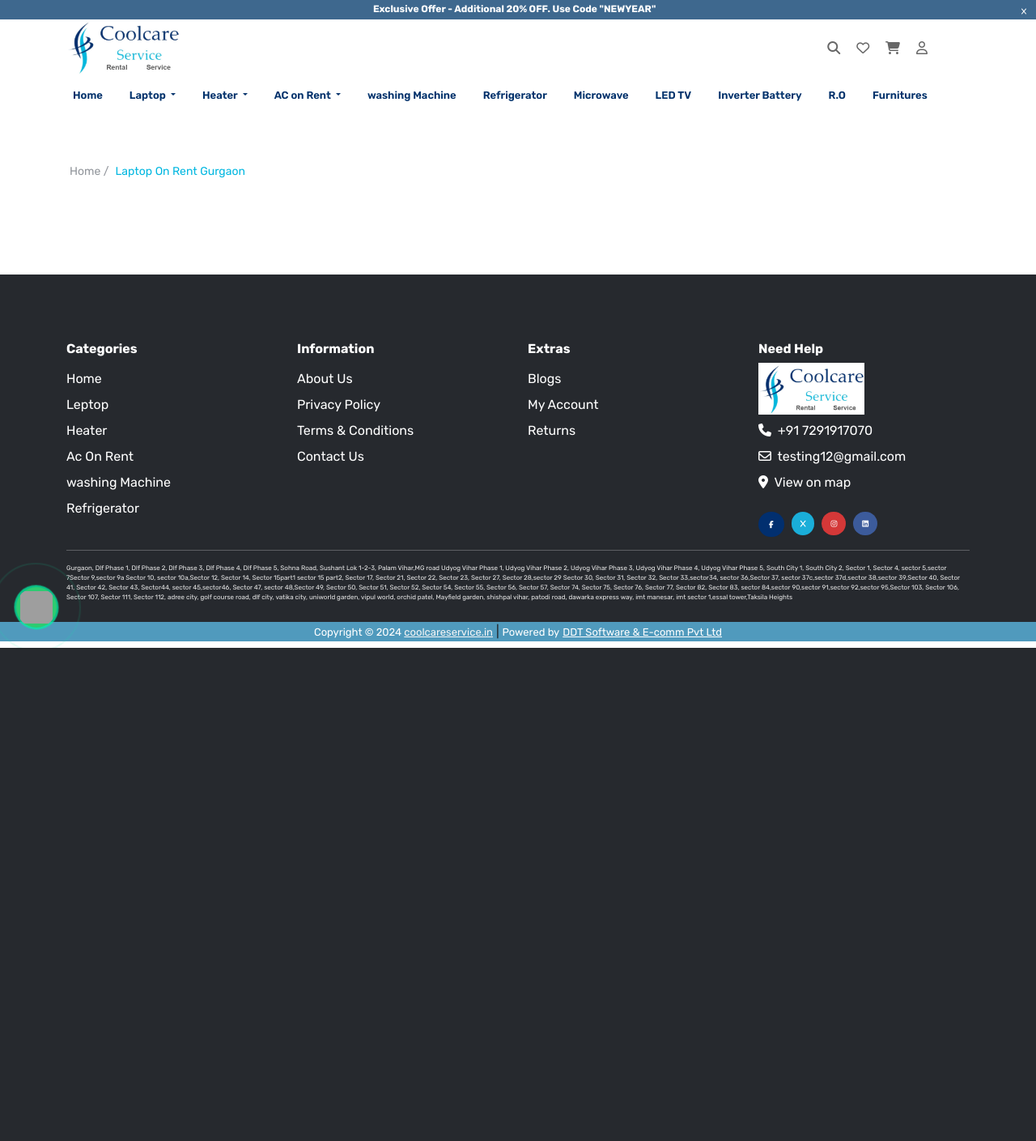
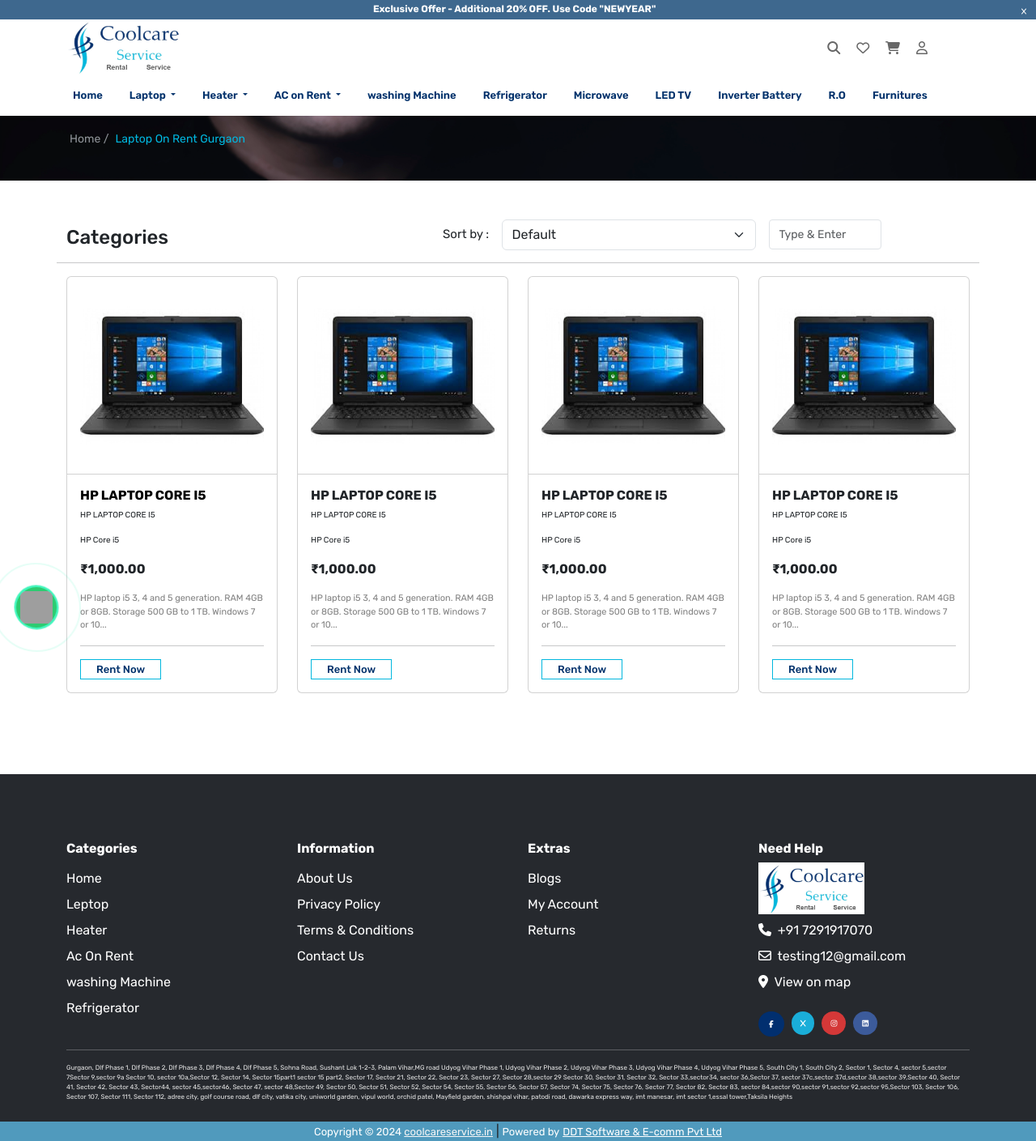
Before and after one commit to mahendrasahani/coolcareservices, a PHP site: page /laptop-on-rent-gurgaon.html in a window 1280 px wide. Shown: the whole page at 81% size. Before the commit the page ends 800 px from the top, so only its background shows below. Run offline with PHP 8.4, Linux system fonts and the light colour scheme; some libraries are stand-ins or nearby versions; grey boxes are pictures that could not be loaded.

Commit message:
leptoppage

```diff
--- a/css/style.css
+++ b/css/style.css
@@ -690,3 +690,9 @@ input {
   color: #000;
 }
 /* -----------------------------sigle product page css end-------------------------------------------------------------------- */
+/* -----------------------------Laptop on rent gurgaon-------------------------------------------------------------------- */
+.normal-banner{
+  background-image: url('../images/man-using-digital-tablet-psd-mockup-smart-technology.jpg');
+  height: 10vh;
+  background-size: cover;
+}
--- a/index.html
+++ b/index.html
@@ -12,13 +12,13 @@
     <link rel="stylesheet" href="https://cdnjs.cloudflare.com/ajax/libs/OwlCarousel2/2.3.4/assets/owl.carousel.min.css">
     <link rel="stylesheet" href="https://cdnjs.cloudflare.com/ajax/libs/OwlCarousel2/2.3.4/assets/owl.theme.default.min.css">
     <link rel="stylesheet" type="text/css" href="font/MarlinGeo-ExtraBold.ttf">
-    <!-- neeraj  -->
+
     <!-- Head title -->
     <title>Home Appliances On Rent In Gurgaon- Appliance Rental Services</title>
     <meta name="description" content="Cool Care Services offers Home appliances on Rent in Gurgaon with affordable Rental AMC Services. Quote Now for Electronics items for rental!" />
   </head>
   <body>
-    <!-- ANIL KUMAR -->
+
     <!-- Top-Header -->
     <section class="top-header"  id="myElement">
         <div class="container-fluid">
--- a/laptop-on-rent-gurgaon.html
+++ b/laptop-on-rent-gurgaon.html
@@ -16,6 +16,22 @@
     <title>Home Appliances On Rent In Gurgaon- Appliance Rental Services</title>
 </head>
 <body>
+    <style>
+        .m-son{
+            font-size: 15px;
+            width: 25%;
+            padding-top: 7px;
+        }
+        .form-control-sm {
+            min-height: calc(1.5em + 0.5rem + calc(var(--bs-border-width) * 2));
+            padding: 7px 12px;
+            font-size: .875rem;
+            border-radius: var(--bs-border-radius-sm);
+            }
+            .card-header{
+                background: transparent;
+            }
+    </style>
     <!-- Top-Header -->
     <section class="top-header" id="myElement">
         <div class="container-fluid">
@@ -89,7 +105,7 @@
                                         AC on Rent
                                     </a>
                                     <ul class="dropdown-menu">
-                                        <li><a class="dropdown-item" href="#">Laptop on Rent</a></li>
+                                        <li><a class="dropdown-item" href="laptop-on-rent-gurgaon.html">Laptop on Rent</a></li>
                                     </ul>
                                 </li>
                                 <li class="nav-item">
@@ -122,12 +138,12 @@
 
         <!-- secound-Header end -->
     </header>
-
-    <div class="container mt-5">
+<section class="normal-banner">
+    <div class="container">
         <div class="row">
             <div class="col-md-12 mt-2">
                 <nav aria-label="breadcrumb" style="margin: 0 auto;">
-                    <ol class="breadcrumb">
+                    <ol class="breadcrumb mt-2">
                         <li class="breadcrumb-ite"><a href="index.html" class="mx-1">Home /</a></li>
                         <li class="breadcrumb-item active"><a href="laptop-on-rent-gurgaon.html" class="mx-1" aria-current="page" style="color: #01b7e0; font-size: 14px;">Laptop On Rent Gurgaon </a></li>
                     </ol>
@@ -135,9 +151,128 @@
             </div>
         </div>
     </div>
+</section>
+    <!-- form-->
+    <section>
+        <div class="container mt-5">
+            <div class="row">
+              <form action="#" class="d-flex" >
+                <div class="col-md-4 mt-2 mb-2">
+                    <div class="">
+                        <div class="col  text-md-left">
+                            <h4 class="">Categories</h4>
+                        </div>
+                    </div>
+                 </div>
+                 <div class="col-md-6 mx-auto">
+                    <div class="dropdown  d-flex">
+                        <label for="" class="m-son">Sort by :</label>
+                        <select class="form-select" aria-label="Default select example">
+                            <option selected>Default </option>
+                            <option value="1">One</option>
+                            <option value="2">Two</option>
+                            <option value="3">Three</option>
+                          </select>
+                          <div class="col-md-3 mx-3">
+                            <input type="text" class="form-control form-control-sm col-sm-2" id="search" name="search" placeholder="Type &amp; Enter">
+                        </div>
+                    </div>
+                 </div>
+              </form>
+              <hr>
+            </div>
+        </div>
+    </section>
+    <!-- form end-->
+    <!-- catagory strat-->
+    <section>
+        <div class="container">
+            <div class="row">
+                <div class="col-md-3">
+                    <div class="card">
+                        <div class="card-header">
+                         <a href="single-product.html"><img src="images/single-product/product-single.jpg" class="w-100"></a>
+                        </div>
+                        <div class="card-body">
+                            <h6 class="fw-bold"> <a href="single-product.html" class="text-decoration-none" style="color: black;">HP LAPTOP CORE I5</h6></a>
+                            <p style="font-size: 10px;">HP LAPTOP CORE I5</p>
+                            <p style="font-size: 10px;">HP Core i5</p>
+                            <p class="fw-bold">₹1,000.00</p>
+                            <p class="" style="font-size: 11px; color: gray;">HP laptop i5 3, 4 and 5 generation. RAM  4GB or 8GB. Storage 500 GB to 1 TB. Windows 7 or 10...
+                            </p>
+                            <hr>
+                            <button class="animate-btx">
+                                <a href="single-product.html" class="text-decoration-none" style="color: #01316b;">Rent Now</a>
+                                <span id="arrow-icon"></span>
+                            </button>
+                        </div>
+                    </div>
+                </div>
+                <div class="col-md-3">
+                    <div class="card">
+                        <div class="card-header">
+                         <a href=""><img src="images/single-product/product-single.jpg" class="w-100"></a>
+                        </div>
+                        <div class="card-body">
+                            <h6 class="fw-bold">HP LAPTOP CORE I5</a></h6>
+                            <p style="font-size: 10px;">HP LAPTOP CORE I5</p>
+                            <p style="font-size: 10px;">HP Core i5</p>
+                            <p class="fw-bold">₹1,000.00</p>
+                            <p class="" style="font-size: 11px; color: gray;">HP laptop i5 3, 4 and 5 generation. RAM  4GB or 8GB. Storage 500 GB to 1 TB. Windows 7 or 10...
+                            </p>
+                            <hr>
+                            <button class="animate-btx">
+                                Rent Now
+                                <span id="arrow-icon"></span>
+                            </button>
+                        </div>
+                    </div>
+                </div>
+                <div class="col-md-3">
+                    <div class="card">
+                        <div class="card-header">
+                         <a href=""><img src="images/single-product/product-single.jpg" class="w-100"></a>
+                        </div>
+                        <div class="card-body">
+                            <h6 class="fw-bold">HP LAPTOP CORE I5</h6>
+                            <p style="font-size: 10px;">HP LAPTOP CORE I5</p>
+                            <p style="font-size: 10px;">HP Core i5</p>
+                            <p class="fw-bold">₹1,000.00</p>
+                            <p class="" style="font-size: 11px; color: gray;">HP laptop i5 3, 4 and 5 generation. RAM  4GB or 8GB. Storage 500 GB to 1 TB. Windows 7 or 10...
 
+                            </p>
+                            <hr>
+                            <button class="animate-btx">
+                                Rent Now
+                                <span id="arrow-icon"></span>
+                            </button>
+                        </div>
+                    </div>
+                </div>
+                <div class="col-md-3">
+                    <div class="card">
+                        <div class="card-header">
+                         <a href=""><img src="images/single-product/product-single.jpg" class="w-100"></a>
+                        </div>
+                        <div class="card-body">
+                            <h6 class="fw-bold">HP LAPTOP CORE I5</h6>
+                            <p style="font-size: 10px;">HP LAPTOP CORE I5</p>
+                            <p style="font-size: 10px;">HP Core i5</p>
+                            <p class="fw-bold">₹1,000.00</p>
+                            <p class="" style="font-size: 11px; color: gray;">HP laptop i5 3, 4 and 5 generation. RAM  4GB or 8GB. Storage 500 GB to 1 TB. Windows 7 or 10...
 
-
+                            </p>
+                            <hr>
+                            <button class="animate-btx">
+                                Rent Now
+                                <span id="arrow-icon"></span>
+                            </button>
+                        </div>
+                    </div>
+                </div>
+            </div>
+        </div>
+    </section>
     <!-- footer start-->
     <footer class="footer">
         <div class="container">
```
